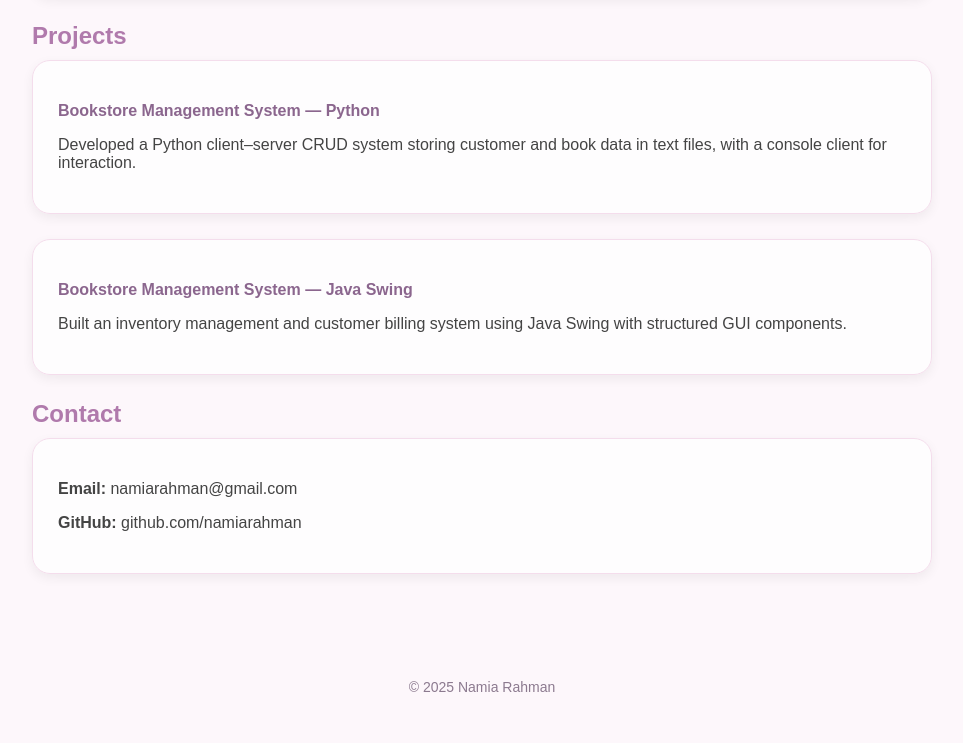
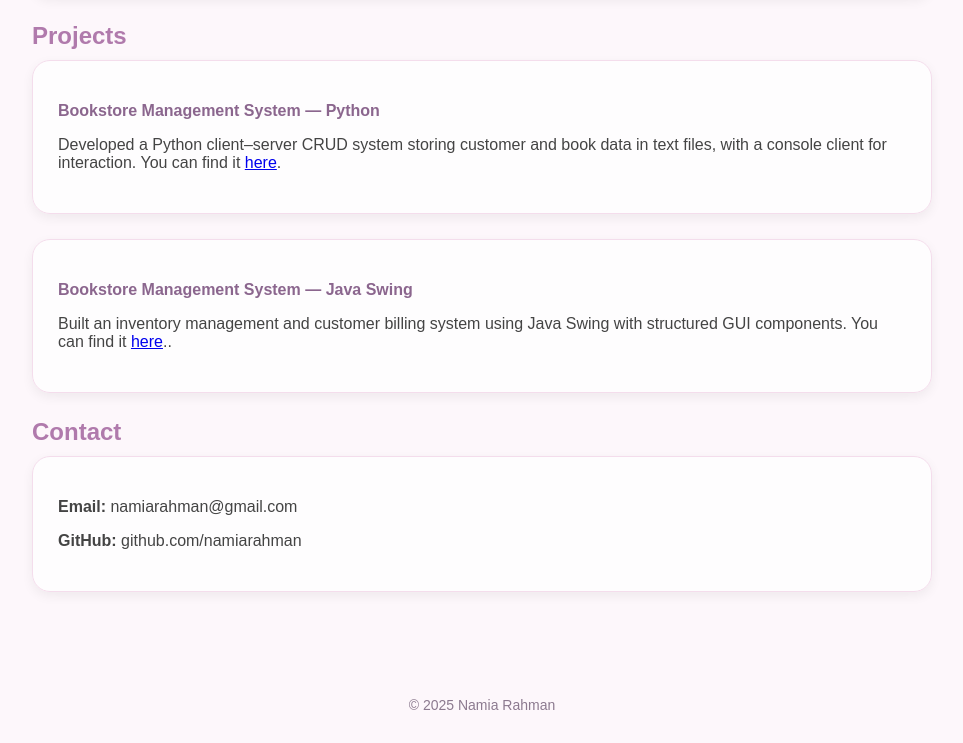
Before and after one commit to namiarahman/namiarahman.github.io, a plain HTML site: page index.html in a window 1280 px wide. Shown: the part 2205-2948 px from the top of the page, without its empty margins (158-1121 px from the left). Drawn offline with Linux system fonts and the light colour scheme.

Commit message:
Update index.html

```diff
--- a/index.html
+++ b/index.html
@@ -116,11 +116,15 @@
         <h2>Projects</h2>
         <div class="card">
             <p class="exp-title">Bookstore Management System — Python</p>
-            <p>Developed a Python client–server CRUD system storing customer and book data in text files, with a console client for interaction.</p>
+            <p>Developed a Python client–server CRUD system storing customer and book data in text files, with a console client for interaction.
+            You can find it <a href="https://github.com/namiarahman/BookStore-Management-System-API-Python-" target="_blank">here</a>.
+            </p>
+
         </div>
         <div class="card">
             <p class="exp-title">Bookstore Management System — Java Swing</p>
-            <p>Built an inventory management and customer billing system using Java Swing with structured GUI components.</p>
+            <p>Built an inventory management and customer billing system using Java Swing with structured GUI components.
+            You can find it <a href="https://github.com/namiarahman/BookStore-Management-System-GUI-Java" target="_blank">here</a>..</p>
         </div>
 
         <h2>Contact</h2>
```
